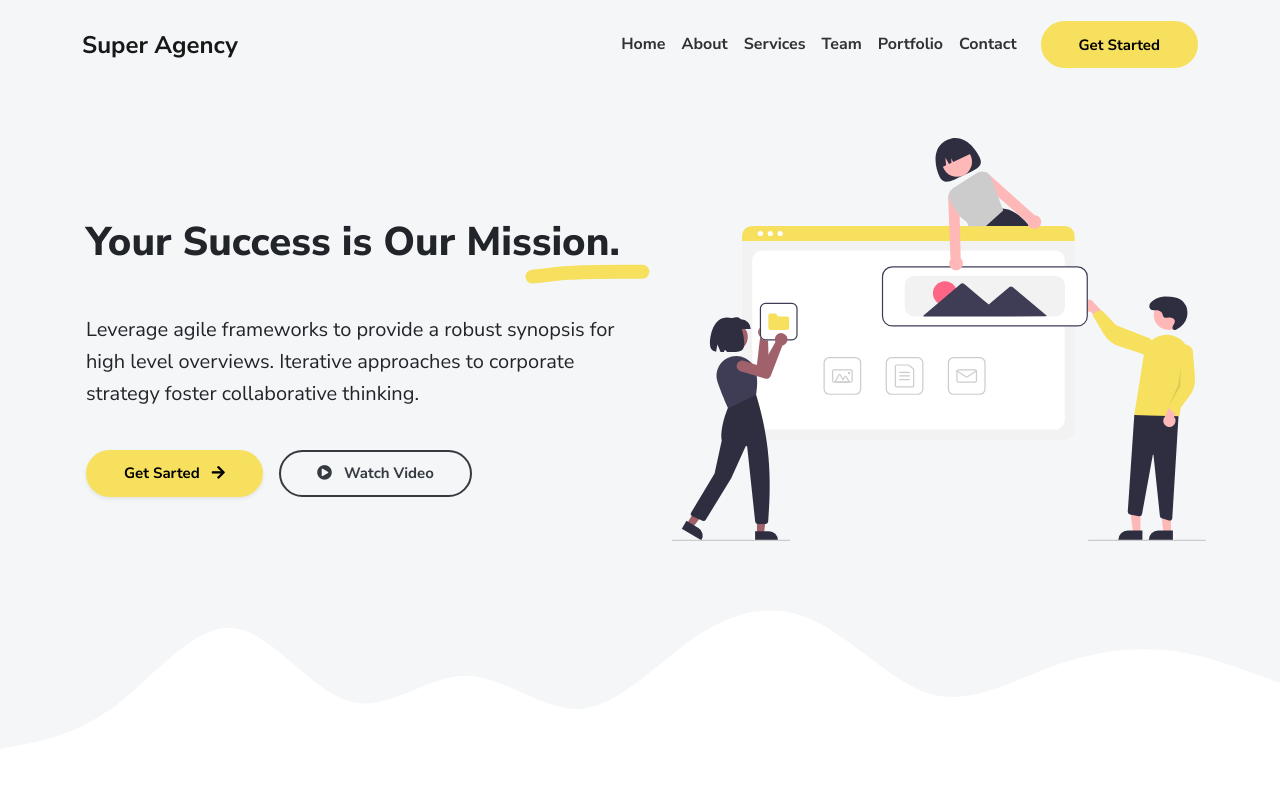
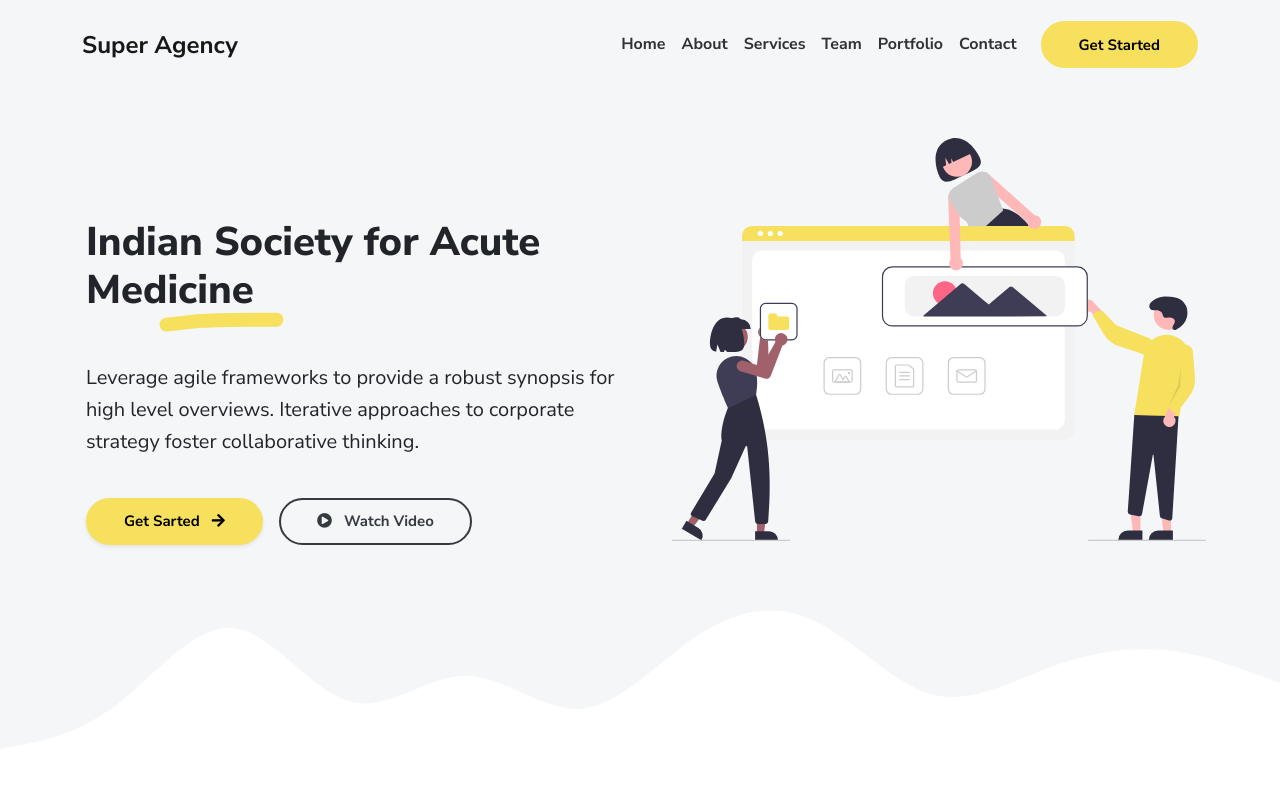
Before and after one commit to acutemed/isam, a plain HTML site: page index.html in a window 1280 px wide. Shown: the top 800 px of the page. Drawn offline with Linux system fonts and the light colour scheme.

Commit message:
Update index.html

```diff
--- a/index.html
+++ b/index.html
@@ -5,7 +5,7 @@
     <meta charset="UTF-8">
     <meta http-equiv="X-UA-Compatible" content="IE=edge">
     <meta name="viewport" content="width=device-width, initial-scale=1">
-    <title>Super Agency</title>
+    <title>ISAM - Indian Society for Acute Medicine</title>
     <link rel="preconnect" href="https://fonts.gstatic.com" crossorigin="crossorigin"/>
     <link rel="preload" as="style" href="https://fonts.googleapis.com/css2?family=Nunito+Sans:wght@300;400;700;800&amp;display=swap"/>
     <link rel="stylesheet" href="https://fonts.googleapis.com/css2?family=Nunito+Sans:wght@300;400;700;800&amp;display=swap" media="print" onload="this.media='all'"/>
@@ -52,7 +52,7 @@
       <div class="row">
         <div class="col-lg-6">
           <div class="mt-5 pt-lg-5">
-            <h1 class="intro-title marker" data-aos="fade-left" data-aos-delay="50">Your Success is Our Mission. </h1>
+            <h1 class="intro-title marker" data-aos="fade-left" data-aos-delay="50">Indian Society for Acute Medicine </h1>
             <p class="lead fw-normal mt-4" data-aos="fade-up" data-aos-delay="100">Leverage agile frameworks to provide a robust synopsis for high level overviews. Iterative approaches to corporate strategy foster collaborative thinking.</p>
             <div class="mt-3" data-aos="fade-up" data-aos-delay="200"><a class="btn btn-primary shadow-sm mt-1 me-2" href="#contact">Get Sarted <i class="fas fa-arrow-right ms-1"></i></a><a class="btn btn-outline-secondary mt-1" data-bigpicture="{&quot;ytSrc&quot;: &quot;cHCdU-0Oa9Y&quot;}" href="#"><i class="fas fa-play-circle me-1"></i> Watch Video</a></div>
           </div>
```
